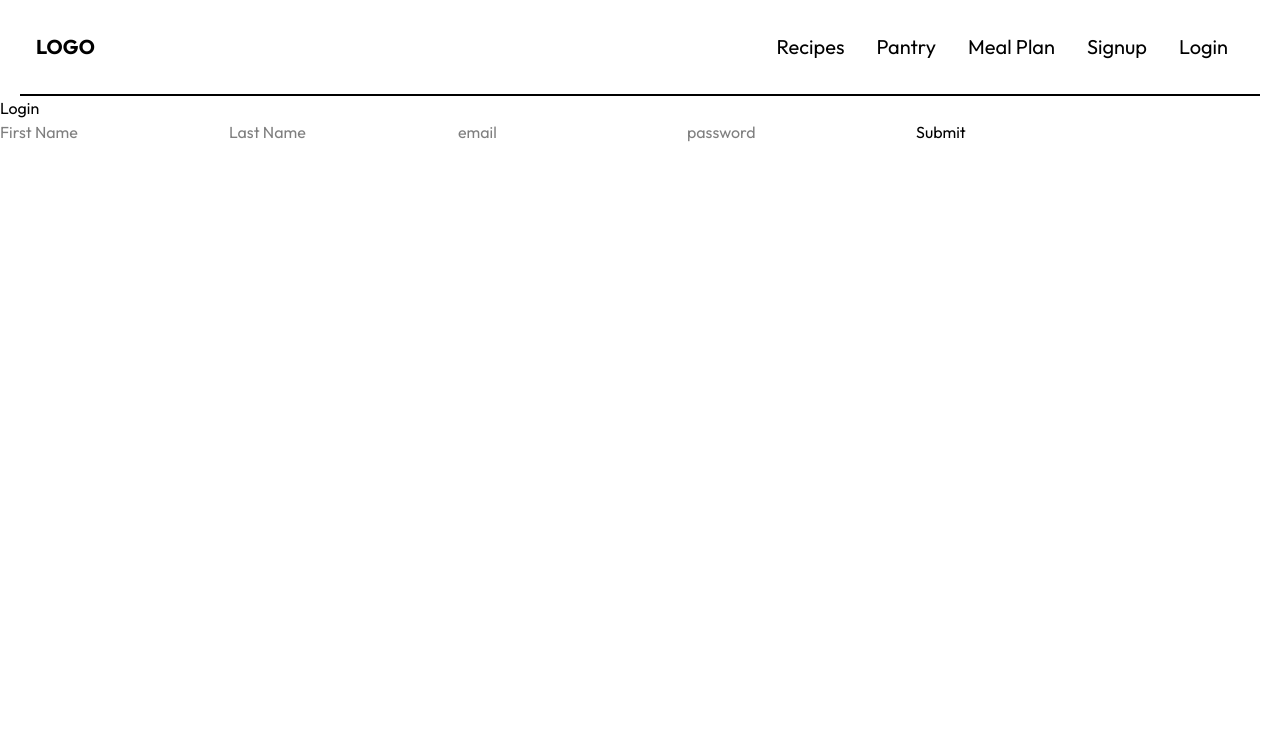
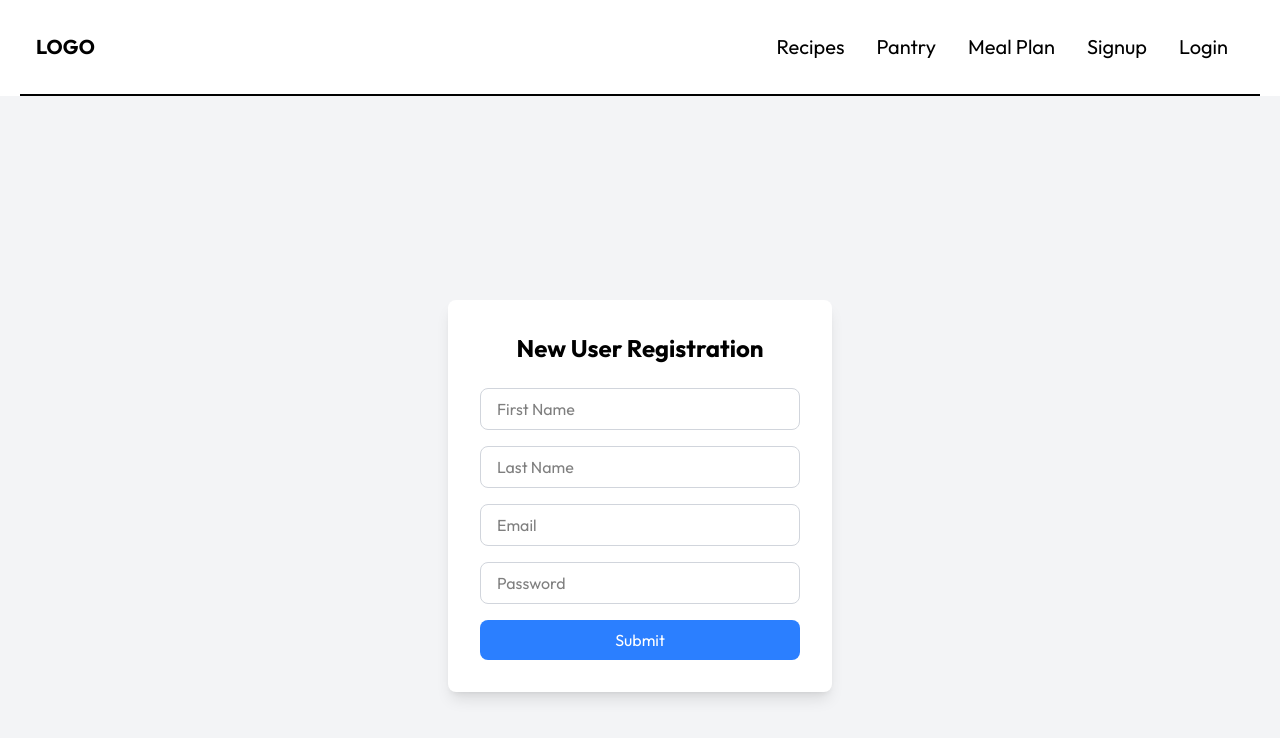
Before and after one commit to rdg11/recipe-app-frontend, a React (Vite) app: page /register in a window 1280 px wide. Shown: the top 738 px of the page. Built offline with nearby package versions, Linux system fonts and the light colour scheme.

Commit message:
Update RegisterPage.jsx
Added formatting

```diff
--- a/src/pages/RegisterPage.jsx
+++ b/src/pages/RegisterPage.jsx
@@ -28,17 +28,65 @@
     };
 
     return (
-    <div>
-        <h1>Login</h1>
-        <div>
-            <input type = "text" placeholder='First Name' value={fName} onChange={(e) => setfName(e.target.value)} ></input>
-            <input type = "text" placeholder='Last Name' value={lName} onChange={(e) => setlName(e.target.value)} ></input>
-            <input type = "text" placeholder='email' value={email} onChange={(e) => setEmail(e.target.value)} ></input>
-            <input type = "password" placeholder='password' value={password} onChange={(e) => setPassword(e.target.value)}></input>
-            <button onClick={handleRegister}>Submit</button>
-        </div>
-    </div>
-    )
+     // center the registration form on the screen
+     <div className="flex items-center justify-center min-h-screen bg-gray-100">
+
+         {/* Registration form container with background, padding, and shadow */}
+         <div className="bg-white p-8 rounded-lg shadow-lg w-96">
+
+             {/* Registration title */}
+             <h1 className="text-2xl font-bold text-center mb-6">New User Registration</h1>
+
+             {/* Form container with spacing between elements */}
+             <div className="space-y-4">
+
+                 {/* First Name input field */}
+                 <input
+                     type="text"
+                     placeholder="First Name"
+                     value={fName}
+                     onChange={(e) => setfName(e.target.value)}
+                     className="w-full px-4 py-2 border border-gray-300 rounded-lg focus:outline-none focus:ring-2 focus:ring-blue-500"
+                 />
+
+                 {/* Last Name input field */}
+                 <input
+                     type="text"
+                     placeholder="Last Name"
+                     value={lName}
+                     onChange={(e) => setlName(e.target.value)}
+                     className="w-full px-4 py-2 border border-gray-300 rounded-lg focus:outline-none focus:ring-2 focus:ring-blue-500"
+                 />
+
+                 {/* Email input field */}
+                 <input
+                     type="text"
+                     placeholder="Email"
+                     value={email}
+                     onChange={(e) => setEmail(e.target.value)}
+                     className="w-full px-4 py-2 border border-gray-300 rounded-lg focus:outline-none focus:ring-2 focus:ring-blue-500"
+                 />
+
+                 {/* Password input field */}
+                 <input
+                     type="password"
+                     placeholder="Password"
+                     value={password}
+                     onChange={(e) => setPassword(e.target.value)}
+                     className="w-full px-4 py-2 border border-gray-300 rounded-lg focus:outline-none focus:ring-2 focus:ring-blue-500"
+                 />
+
+                 {/* Submit button */}
+                 <button
+                     onClick={handleRegister}
+                     className="w-full bg-blue-500 text-white py-2 rounded-lg hover:bg-blue-600 transition duration-300"
+                 >
+                     Submit
+                 </button>
+             </div>
+         </div>
+     </div>
+ );
 
 }
 export default RegisterPage
```
